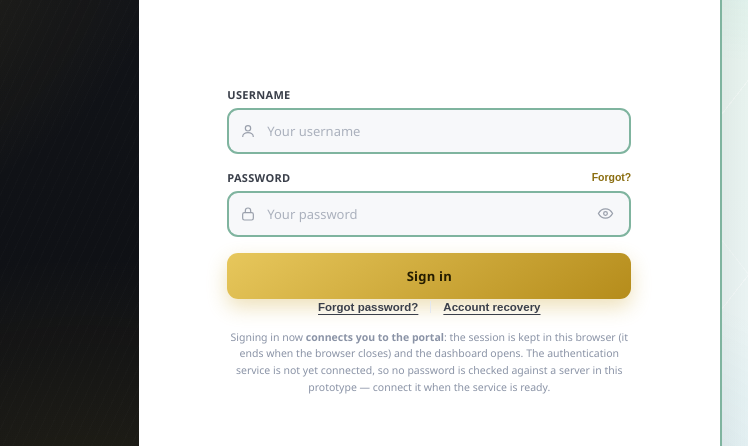
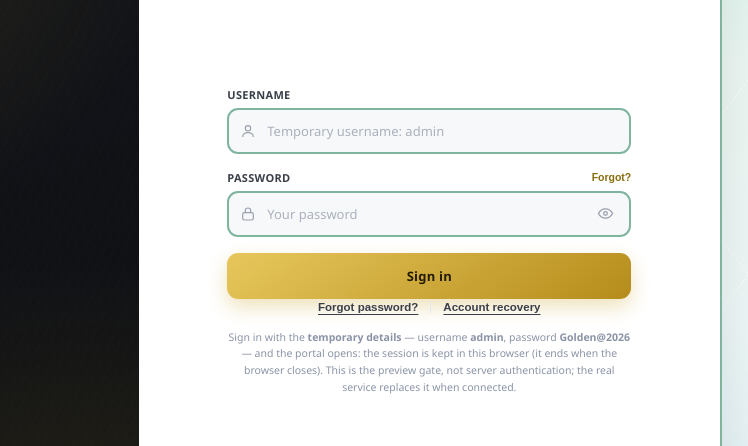
Before and after one commit to wwwmaryemmanuel01/golden-loan-services, a website: page login.html in a window 1280 px wide. Shown: the part 231-677 px from the top of the page, 532-1280 px from the left. Drawn offline with Linux system fonts and the light colour scheme.

Commit message:
Add the temporary sign-in details: admin / Golden@2026 gate the portal
Co-authored-by: arena-agent <297053741+arena-agent@users.noreply.github.com>

```diff
--- a/login.html
+++ b/login.html
@@ -1142,7 +1142,7 @@ body[data-gls-module="statements"]           {--gls-accent:#365314}
       <label class="lg-label" for="username">Username</label>
       <div class="lg-field">
         <svg viewBox="0 0 24 24" fill="none" stroke="currentColor" stroke-width="1.8"><circle cx="12" cy="8" r="4"/><path d="M4 21c0-4 3.6-6.5 8-6.5s8 2.5 8 6.5"/></svg>
-        <input id="username" name="username" type="text" placeholder="Your username" autocomplete="username" required>
+        <input id="username" name="username" type="text" placeholder="Temporary username: admin" autocomplete="username" required>
       </div>
 
       <label class="lg-label" for="password">Password
@@ -1165,9 +1165,9 @@ body[data-gls-module="statements"]           {--gls-accent:#365314}
         <button type="button" class="lg-aid" id="aidRecover">Account recovery</button>
       </div>
 
-      <div class="lg-meta">Signing in now <b>connects you to the portal</b>: the session is kept in this browser
-        (it ends when the browser closes) and the dashboard opens. The authentication service is not yet connected,
-        so no password is checked against a server in this prototype — connect it when the service is ready.</div>
+      <div class="lg-meta">Sign in with the <b>temporary details</b> — username <b>admin</b>, password
+        <b>Golden@2026</b> — and the portal opens: the session is kept in this browser (it ends when the browser
+        closes). This is the preview gate, not server authentication; the real service replaces it when connected.</div>
     </form>
 
     <form id="recoverForm" class="lg-recover" novalidate hidden>
@@ -1314,12 +1314,16 @@ body[data-gls-module="statements"]           {--gls-accent:#365314}
         recSend.disabled = false;
         recSend.textContent = m.send;
         recNote.innerHTML = m.ok(esc(who)) +
-          ' <span class="lg-rec-hint">Design preview: the mail service is not connected yet, so nothing was actually sent.</span>';
+          ' <span class="lg-rec-hint">Design preview: the mail service is not connected yet, so nothing was actually sent — meanwhile, sign in with the temporary password you were given.</span>';
       }, 550);
     });
   }
 
   if (form){
+    /* Temporary sign-in details for the preview — replaced when the real
+       authentication service is connected. Not a server check. */
+    var TEMP_USER = 'admin';
+    var TEMP_PASS = 'Golden@2026';
     form.addEventListener('submit', function(ev){
       ev.preventDefault();
       var user = (document.getElementById('username') || {}).value || '';
@@ -1327,6 +1331,11 @@ body[data-gls-module="statements"]           {--gls-accent:#365314}
       note.className = 'lg-note on';
       if (!user.trim() || !pass.trim()){
         note.innerHTML = 'Enter your username and password to continue.';
+        return;
+      }
+      if (user.trim().toLowerCase() !== TEMP_USER || pass !== TEMP_PASS){
+        note.innerHTML = 'Incorrect username or password. Sign in with the temporary details you were given' +
+          ' (username <b>' + TEMP_USER + '</b> and its password).';
         return;
       }
       btn.disabled = true;
```
